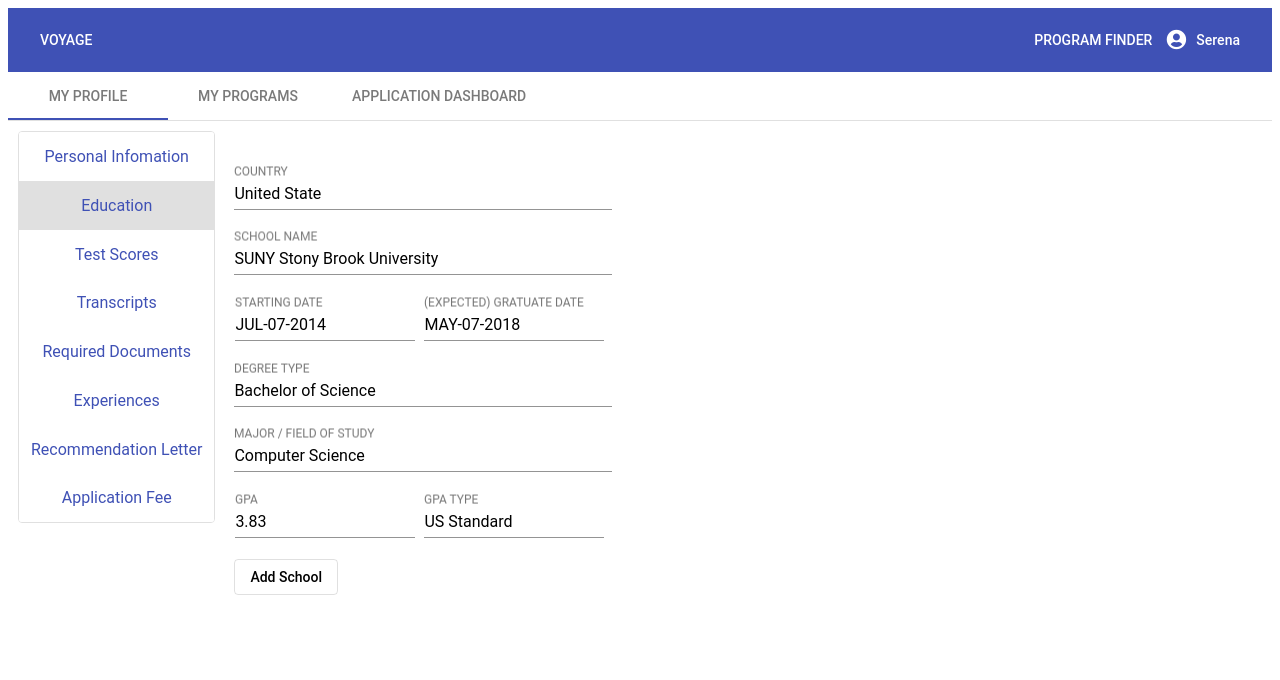
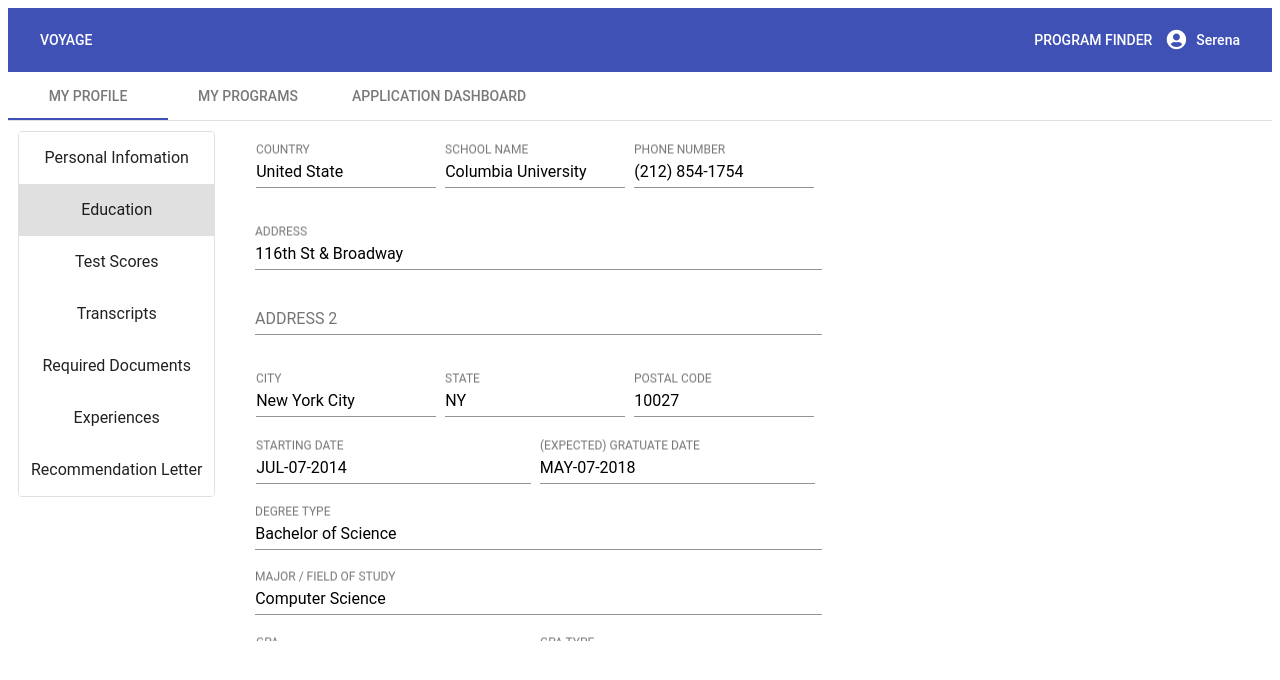
Before and after one commit to Yiwen-Gao/Voyage, an Angular app: page /user/1 in a window 1280 px wide. Both pictures are taken after a click on the button "Education". Shown: the top 680 px of the page. Built offline with nearby package versions, Linux system fonts and the light colour scheme.

Commit message:
Updated user forms

```diff
--- a/src/app/user-profile/user-profile.component.css
+++ b/src/app/user-profile/user-profile.component.css
@@ -10,7 +10,8 @@
 }
 
 .form-container {
-  margin-top: 3%;
+  margin-top: 1%;
+  margin-left: 1%;
 }
 .mat-button-toggle-group {
   flex-direction: column;
@@ -19,7 +20,7 @@
 .form {
   margin-left: 5%;
   min-width: 150px;
-  max-width: 500px;
+  max-width: 600px;
   width: 100%;
 }
 
@@ -30,3 +31,28 @@
 td {
   padding-right: 8px;
 }
+
+button {
+  font-size: 11px;
+  padding: 0px 9px;
+  font-weight: 400;
+  line-height: 26px;
+}
+
+.small-title {
+  font-weight: bold;
+  margin-right: 5px;
+}
+
+.title {
+  font-weight: 400;
+  font-size: 12px;
+  color: rgba(0, 0, 0, 0.59);
+  padding-bottom: 8px;
+}
+
+::ng-deep
+  .mat-button-toggle-appearance-standard
+  .mat-button-toggle-label-content {
+  line-height: 20px !important;
+}
--- a/src/app/user-profile/user-profile.component.html
+++ b/src/app/user-profile/user-profile.component.html
@@ -2,28 +2,25 @@
   <div class="container-item">
     <mat-button-toggle-group #group="matButtonToggleGroup">
       <mat-button-toggle value="personal">
-        <a>Personal Infomation</a>
+        <p>Personal Infomation</p>
       </mat-button-toggle>
       <mat-button-toggle value="education">
-        <a>Education</a>
+        <p>Education</p>
       </mat-button-toggle>
       <mat-button-toggle value="scores">
-        <a>Test Scores</a>
+        <p>Test Scores</p>
       </mat-button-toggle>
       <mat-button-toggle value="transcript">
-        <a>Transcripts</a>
+        <p>Transcripts</p>
       </mat-button-toggle>
       <mat-button-toggle value="documents">
-        <a>Required Documents</a>
+        <p>Required Documents</p>
       </mat-button-toggle>
       <mat-button-toggle value="experience">
-        <a>Experiences</a>
+        <p>Experiences</p>
       </mat-button-toggle>
       <mat-button-toggle value="recommendation">
-        <a>Recommendation Letter</a>
-      </mat-button-toggle>
-      <mat-button-toggle value="fee">
-        <a>Application Fee</a>
+        <p>Recommendation Letter</p>
       </mat-button-toggle>
     </mat-button-toggle-group>
   </div>
@@ -100,16 +97,69 @@ APT 205
 
     <!-- EDUCATION FORM -->
     <form class="form" *ngIf="group.value === 'education'">
+      <table class="full-width" cellspacing="0">
+        <tr>
+          <td>
             <mat-form-field class="full-width">
               <input matInput placeholder="COUNTRY" value="United State" />
             </mat-form-field>
+          </td>
+          <td>
             <mat-form-field class="full-width">
               <input
                 matInput
                 placeholder="SCHOOL NAME"
-          value="SUNY Stony Brook University"
+                value="Columbia University"
               />
             </mat-form-field>
+          </td>
+          <td>
+            <mat-form-field class="example-full-width">
+              <input
+                matInput
+                placeholder="PHONE NUMBER"
+                value="(212) 854-1754"
+              />
+            </mat-form-field>
+          </td>
+        </tr>
+      </table>
+
+      <p>
+        <mat-form-field class="full-width">
+          <input matInput placeholder="ADDRESS" value="116th St & Broadway" />
+        </mat-form-field>
+        <mat-form-field class="full-width">
+          <input matInput placeholder="ADDRESS 2" />
+        </mat-form-field>
+      </p>
+
+      <table class="full-width" cellspacing="0">
+        <tr>
+          <td>
+            <mat-form-field class="full-width">
+              <input matInput placeholder="CITY" value="New York City" />
+            </mat-form-field>
+          </td>
+          <td>
+            <mat-form-field class="full-width">
+              <input matInput placeholder="STATE" value="NY" />
+            </mat-form-field>
+          </td>
+          <td>
+            <mat-form-field class="full-width">
+              <input
+                matInput
+                #postalCode
+                maxlength="5"
+                placeholder="POSTAL CODE"
+                value="10027"
+              />
+            </mat-form-field>
+          </td>
+        </tr>
+      </table>
+
       <table class="full-width" cellspacing="0">
         <tr>
           <td>
@@ -159,12 +209,18 @@ APT 205
 
     <!-- TEST SCORE FORM -->
     <form class="form" *ngIf="group.value === 'scores'">
+      <p>
+        <b>Status: </b>Sent
+        <span style="font-size: 13px; color: green;">
+          <i class="fas fa-check-circle"></i>
+        </span>
+      </p>
+      <br />
+
       <mat-form-field class="full-width">
         <input matInput placeholder="TEST TYPE" value="GRE" />
-        <span style="font-size: 48px; color: green;">
-          <i class="fas fa-check-circle"></i>
-        </span>
       </mat-form-field>
+
       <table class="full-width" cellspacing="0">
         <tr>
           <td>
@@ -192,24 +248,137 @@ APT 205
 
     <!-- TRANSCRIPT -->
     <form class="form" *ngIf="group.value === 'transcript'">
-      Transcript Form
+      <div style="margin-left: 15px">
+        <p class="title">UPLOAD YOUR TRANSCRIPT</p>
+        <p>
+          <span class="small-title">Transcript.pdf </span> Uploaded
+          <span style="font-size: 13px; color: green;">
+            <i class="fas fa-check-circle"></i>
+          </span>
+        </p>
+        <button mat-stroked-button>Upload Another Transcript</button>
+      </div>
     </form>
 
     <!-- REQUIRED DOCUMENT FORM -->
-    <form class="form" *ngIf="group.value === 'documents'">Documents Form</form>
+    <form class="form" *ngIf="group.value === 'documents'">
+      <div style="margin-left: 15px">
+        <p class="title">UPLOAD YOUR RESUME</p>
+        <p>
+          <span class="small-title">resume.pdf </span> Uploaded
+          <span style="font-size: 13px; color: green;">
+            <i class="fas fa-check-circle"></i>
+          </span>
+        </p>
+        <button mat-stroked-button>Upload Another Resume</button>
+      </div>
+      <div style="margin-left: 15px; margin-top: 50px">
+        <p class="title">UPLOAD YOUR PERSONAL STATEMENT</p>
+        <p>
+          <span class="small-title">CV.pdf </span> Uploaded
+          <span style="font-size: 13px; color: green;">
+            <i class="fas fa-check-circle"></i>
+          </span>
+        </p>
+        <button mat-stroked-button>Upload Another Personal Statement</button>
+      </div>
+    </form>
 
     <!-- EXPERIENCE FORM -->
     <form class="form" *ngIf="group.value === 'experience'">
-      Experience Form
+      <mat-form-field class="full-width">
+        <input matInput placeholder="COUNTRY" value="United State" />
+      </mat-form-field>
+      <mat-form-field class="full-width">
+        <input matInput placeholder="COMPANY NAME" value="Facebook, Inc." />
+      </mat-form-field>
+      <mat-form-field class="full-width">
+        <input
+          matInput
+          placeholder="POSITION"
+          value="Software Engineer Summer Intern"
+        />
+      </mat-form-field>
+      <table class="full-width" cellspacing="0">
+        <tr>
+          <td>
+            <mat-form-field class="full-width">
+              <input matInput placeholder="START DATE" value="JUN-07-2018" />
+            </mat-form-field>
+          </td>
+          <td>
+            <mat-form-field class="full-width">
+              <input matInput placeholder="END DATE" value="AUG-15-2018" />
+            </mat-form-field>
+          </td>
+        </tr>
+      </table>
+
+      <button mat-stroked-button>Add Another Position</button>
     </form>
 
     <!-- RECOMMENDATION LETTER -->
     <form class="form" *ngIf="group.value === 'recommendation'">
-      Recommendation Form
+      <table class="full-width" cellspacing="0">
+        <tr>
+          <td>
+            <mat-form-field style="width: 100px">
+              <input matInput placeholder="FIRST NAME" value="William" />
+            </mat-form-field>
+          </td>
+          <td>
+            <mat-form-field style="width: 100px">
+              <input matInput placeholder="LAST NAME" value="Wang" />
+            </mat-form-field>
+          </td>
+          <td>
+            <mat-form-field>
+              <input
+                matInput
+                placeholder="EMAIL"
+                value="william.wang@columbia.edu"
+              />
+            </mat-form-field>
+          </td>
+          <td>
+            <p>
+              Letter Received
+              <span style="font-size: 13px; color: green;">
+                <i class="fas fa-check-circle"></i>
+              </span>
+            </p>
+          </td>
+        </tr>
+        <tr>
+          <td>
+            <mat-form-field style="width: 100px">
+              <input matInput placeholder="FIRST NAME" value="Tom" />
+            </mat-form-field>
+          </td>
+          <td>
+            <mat-form-field style="width: 100px">
+              <input matInput placeholder="LAST NAME" value="Mitchell" />
+            </mat-form-field>
+          </td>
+          <td>
+            <mat-form-field>
+              <input
+                matInput
+                placeholder="EMAIL"
+                value="tom.mitchell@columbia.edu"
+              />
+            </mat-form-field>
+          </td>
+          <td>
+            <p>
+              Letter Pending
+            </p>
+          </td>
+        </tr>
+      </table>
+
+      <button mat-stroked-button>Add Another Recommender</button>
     </form>
-
-    <!-- PAY FEE -->
-    <form class="form" *ngIf="group.value === 'fee'">Fee</form>
   </div>
   <!-- END OF FORM-CONTAINER-->
 </div>
```
Lines whose indentation alone changed are shown as unchanged.
